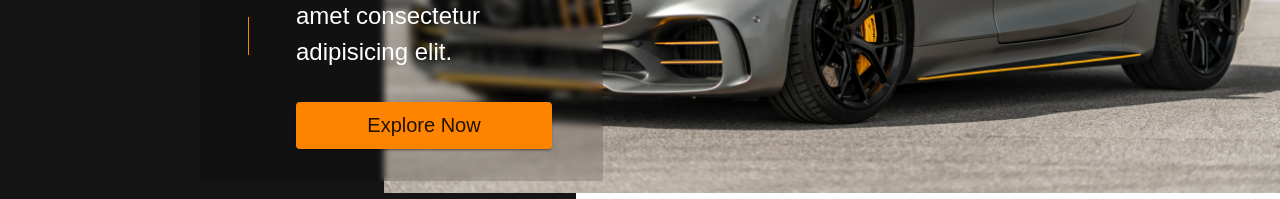
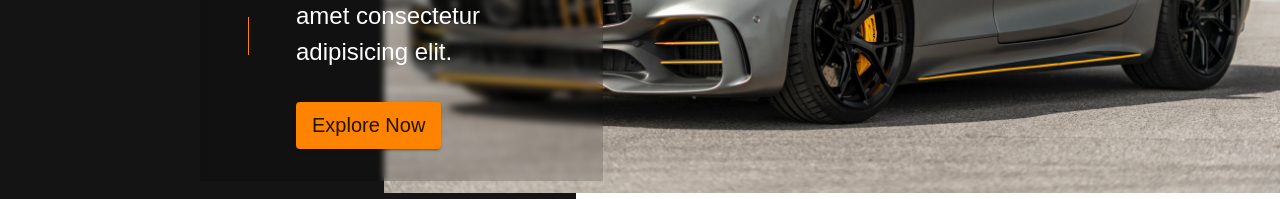
Before and after one commit to MarieLevchuk/showroom, a React (Vite) app: page / in a window 1280 px wide. Shown: the part 522-721 px from the top of the page. Built offline with nearby package versions, Linux system fonts and the light colour scheme; no server answers.

Commit message:
added link to btn

```diff
--- a/src/components/HeadSection/HeadSection.jsx
+++ b/src/components/HeadSection/HeadSection.jsx
@@ -1,6 +1,7 @@
 import { Box, Button, Container, IconButton, Typography, useMediaQuery } from "@mui/material";
 import { useTheme } from "@emotion/react";
 import Social from "../Social/Social";
+import { Link } from "react-router-dom";
 
 export default function HeadSection () {
     const theme = useTheme();
@@ -77,6 +78,7 @@ export default function HeadSection () {
                                     Lorem ipsum dolor sit amet consectetur adipisicing elit.
                                 </Box>
                             }
+                            <Link to={`/cars`}>
                                 <Button variant="contained" sx={{
                                     maxWidth: 256,
                                     minWidth: 140,
@@ -88,6 +90,7 @@ export default function HeadSection () {
                                 }}>
                                     Explore Now
                                 </Button>
+                            </Link>
                         </Box>
                     </Box>
                 </Box>
```
Lines whose indentation alone changed are shown as unchanged.
